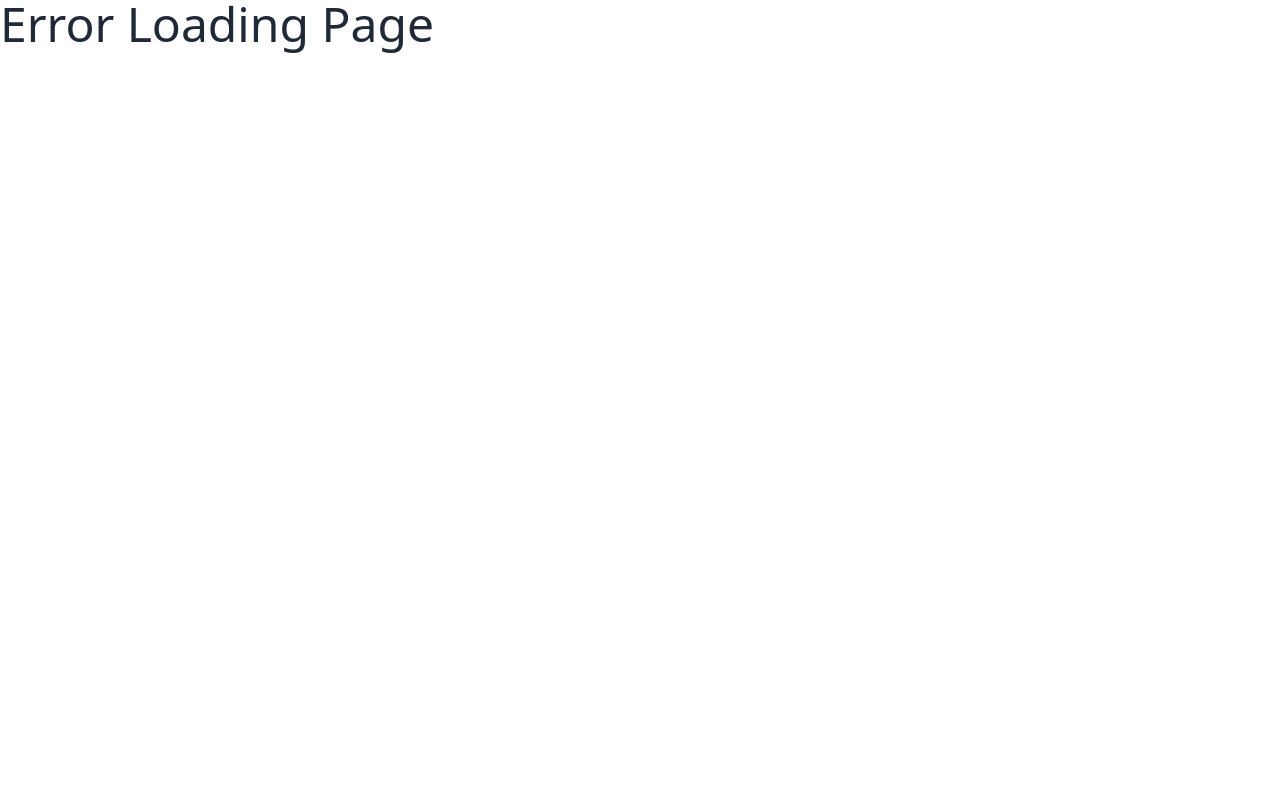
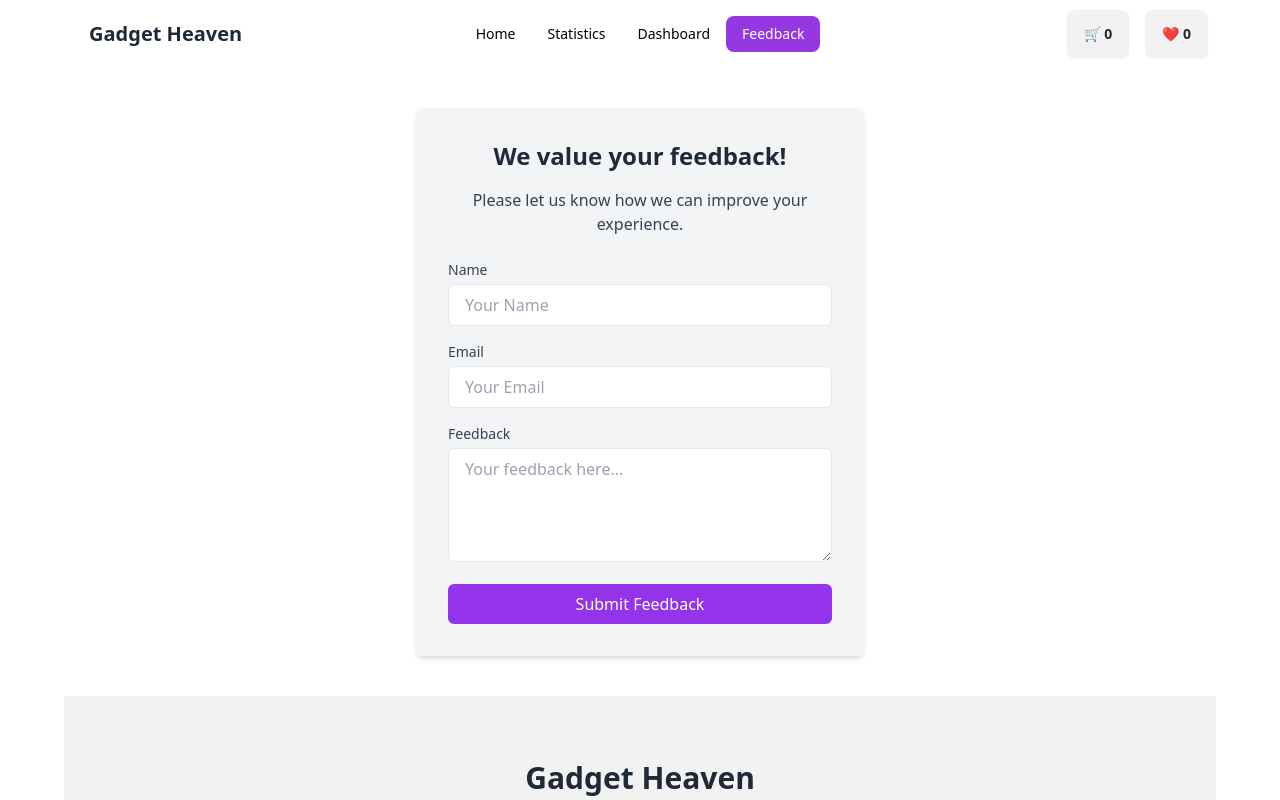
Before and after one commit to abusaleh569857/gadget-heaven, a React (Vite) app: page /feedback in a window 1280 px wide. Before the commit this address had no page. Shown: the top 800 px of the page. Built offline with nearby package versions, Linux system fonts and the light colour scheme.

Commit message:
Added Extra Button Which is Feedback

```diff
--- a/index.html
+++ b/index.html
@@ -8,7 +8,7 @@
       href="./src/assets/favicon-16x16.png"
     />
     <meta name="viewport" content="width=device-width, initial-scale=1.0" />
-    <title>Vite + React</title>
+    <title>Home | Gadget Heaven</title>
   </head>
   <body>
     <div id="root"></div>
--- /dev/null
+++ b/src/components/FeedBack/FeedBack.jsx
@@ -0,0 +1,55 @@
+// Feedback.jsx
+import React from "react";
+
+const Feedback = () => {
+  return (
+    <div className="flex flex-col items-center justify-center p-8 bg-gray-100 rounded-md shadow-md max-w-md mx-auto my-10">
+      <h2 className="text-2xl font-bold mb-4">We value your feedback!</h2>
+      <p className="text-gray-700 mb-6 text-center">
+        Please let us know how we can improve your experience.
+      </p>
+
+      {/* Feedback form */}
+      <form className="w-full space-y-4">
+        <div>
+          <label className="block text-sm font-medium text-gray-700">
+            Name
+          </label>
+          <input
+            type="text"
+            placeholder="Your Name"
+            className="mt-1 w-full px-4 py-2 border rounded-md focus:outline-none focus:ring-2 focus:ring-purple-500"
+          />
+        </div>
+        <div>
+          <label className="block text-sm font-medium text-gray-700">
+            Email
+          </label>
+          <input
+            type="email"
+            placeholder="Your Email"
+            className="mt-1 w-full px-4 py-2 border rounded-md focus:outline-none focus:ring-2 focus:ring-purple-500"
+          />
+        </div>
+        <div>
+          <label className="block text-sm font-medium text-gray-700">
+            Feedback
+          </label>
+          <textarea
+            placeholder="Your feedback here..."
+            className="mt-1 w-full px-4 py-2 border rounded-md focus:outline-none focus:ring-2 focus:ring-purple-500"
+            rows="4"
+          ></textarea>
+        </div>
+        <button
+          type="submit"
+          className="w-full py-2 px-4 bg-purple-600 text-white rounded-md hover:bg-purple-700"
+        >
+          Submit Feedback
+        </button>
+      </form>
+    </div>
+  );
+};
+
+export default Feedback;
--- a/src/components/NavBar/NavBar.jsx
+++ b/src/components/NavBar/NavBar.jsx
@@ -1,4 +1,4 @@
-// import React from "react";
+import React from "react";
 import { NavLink, useLocation } from "react-router-dom"; // Import useLocation hook
 import { useCart } from "../CartContext/CartContext"; // Import the useCart hook
 
@@ -37,6 +37,16 @@ const NavBar = () => {
           }
         >
           Dashboard
+        </NavLink>
+      </li>
+      <li>
+        <NavLink
+          to="/feedback"
+          className={({ isActive }) =>
+            isActive ? "bg-[#9538E2] text-white" : "text-black"
+          }
+        >
+          Feedback
         </NavLink>
       </li>
     </>
--- a/src/components/Root/Root.jsx
+++ b/src/components/Root/Root.jsx
@@ -1,13 +1,54 @@
-import { Outlet } from "react-router-dom";
+// import { Outlet } from "react-router-dom";
+// import NavBar from "../NavBar/NavBar";
+// import Footer from "../Footer/Footer";
+
+// const Root = () => {
+//   return (
+//     <div className="max-w-6xl mx-auto">
+//       <NavBar></NavBar>
+//       <Outlet></Outlet>
+//       <Footer></Footer>
+//     </div>
+//   );
+// };
+
+// export default Root;
+import { useEffect } from "react";
+import { Outlet, useLocation } from "react-router-dom";
 import NavBar from "../NavBar/NavBar";
 import Footer from "../Footer/Footer";
 
 const Root = () => {
+  const location = useLocation(); // Access current route's location object
+
+  useEffect(() => {
+    let pageTitle = "Gadget Heaven"; // Default title
+
+    // Dynamically change the title based on the path
+    if (location.pathname === "/") {
+      pageTitle = "Home | Gadget Heaven";
+    } else if (location.pathname === "/statistics") {
+      pageTitle = "Statistics | Gadget Heaven";
+    } else if (location.pathname === "/dashboard") {
+      pageTitle = "Dashboard | Gadget Heaven";
+    } else if (location.pathname === "/cart") {
+      pageTitle = "Cart | Gadget Heaven";
+    } else if (location.pathname === "/wishlist") {
+      pageTitle = "Wishlist | Gadget Heaven";
+    } else {
+      // For other paths, set a generic title
+      pageTitle = `${location.pathname.replace("/", "")} | Gadget Heaven`;
+    }
+
+    // Update the document title when the route changes
+    document.title = pageTitle;
+  }, [location]); // The effect runs whenever the location (path) changes
+
   return (
     <div className="max-w-6xl mx-auto">
-      <NavBar></NavBar>
-      <Outlet></Outlet>
-      <Footer></Footer>
+      <NavBar /> {/* Navigation Bar */}
+      <Outlet /> {/* Render the matching child route component */}
+      <Footer /> {/* Footer */}
     </div>
   );
 };
```
Also changed, not shown: src/main.jsx (+6 -1 lines), tailwind.config.js (line endings or trailing spaces).
